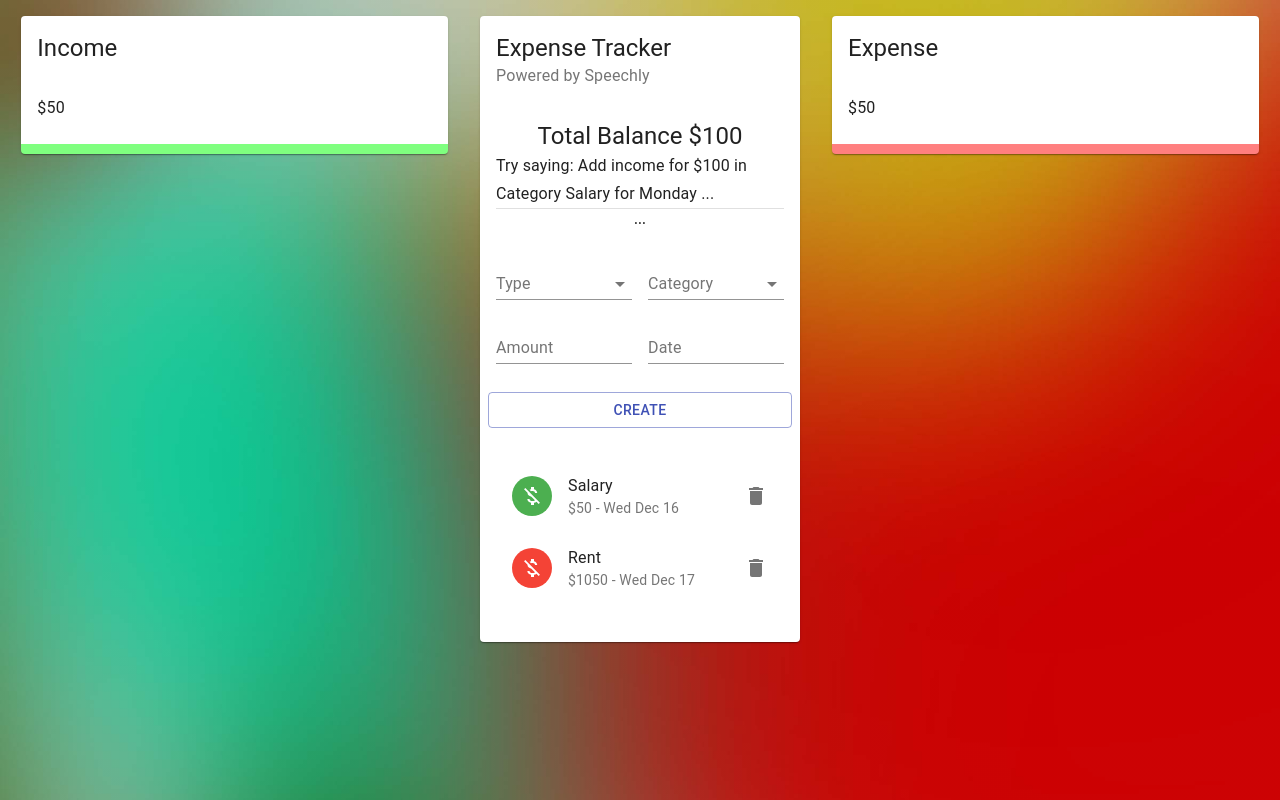
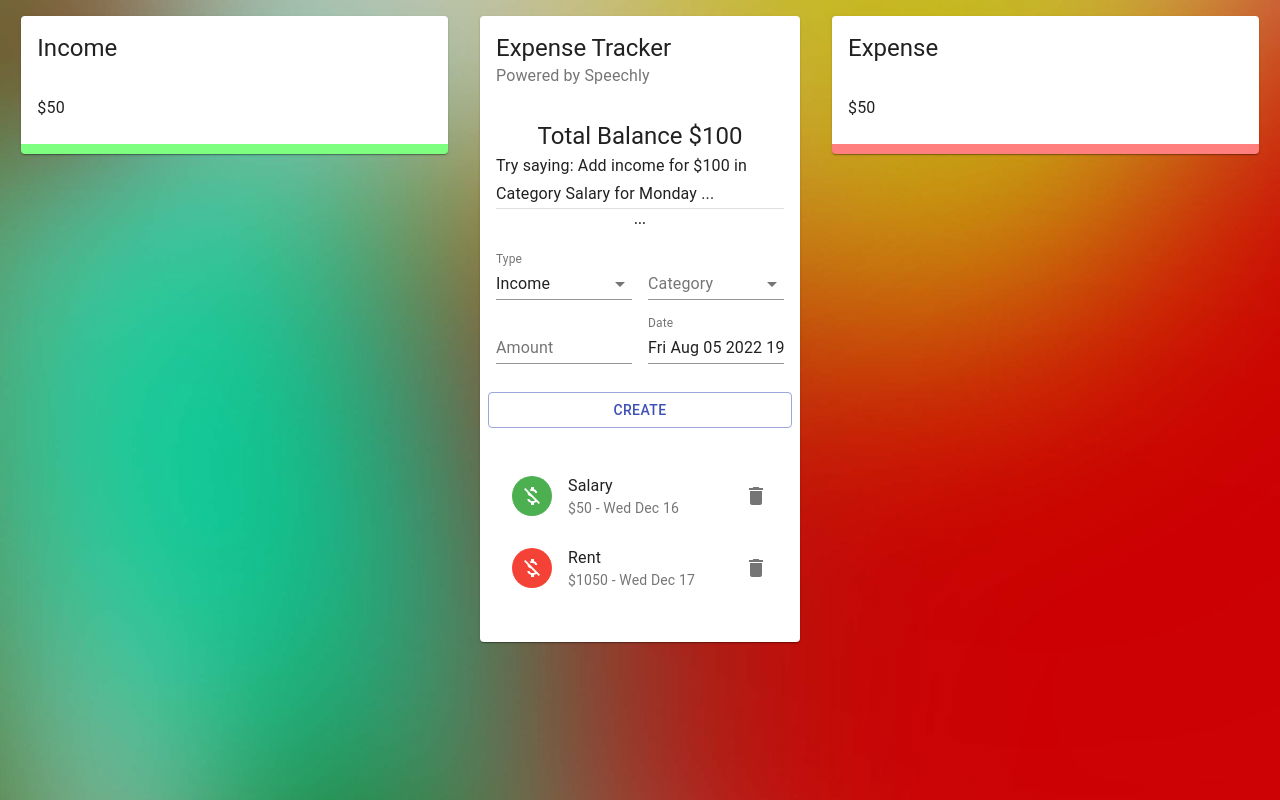
Before and after one commit to JaredMedeiros/BudgetApp, a React (Create React App) app: page / in a window 1280 px wide. Built offline with nearby package versions, Linux system fonts and the light colour scheme.

Commit message:
form able to update state and call functions from reducer

```diff
--- a/src/components/Main/Form/Form.jsx
+++ b/src/components/Main/Form/Form.jsx
@@ -1,10 +1,29 @@
-import React from 'react';
+import React, { useState, useContext } from 'react';
 import { TextField, Typography, Grid, Button, FormControl, InputLabel, Select, MenuItem } from '@material-ui/core';
+import { ExpenseTrackerContext } from '../../../context/context';
+import { v4 as uuidv4 } from 'uuid';
 
 import useStyles from './styles'
 
+const initialState = {
+    amount: '',
+    category: '',
+    type: 'Income',
+    date: new Date(),
+}
+
 const Form = () => {
     const classes = useStyles()
+    const [formData, setFromData] = useState(initialState)
+    const { addTransaction } = useContext(ExpenseTrackerContext);
+
+    const createTransaction = () => {
+        const transaction = { ... formData, amount: Number(formData.amount), id: uuidv4()}
+
+        addTransaction()
+    }
+
+    console.log(formData);
 
     return (
         <Grid container spacing={2}>
@@ -16,7 +35,7 @@ const Form = () => {
             <Grid item xs={6}>
                 <FormControl fullWidth>
                     <InputLabel>Type</InputLabel>
-                    <Select>
+                    <Select value={formData.type} onChange={(e) => setFromData({ ... formData, type: e.target.value })}>
                         <MenuItem value="Income">Income</MenuItem>
                         <MenuItem value="Expense">Expense</MenuItem>
                     </Select>
@@ -25,19 +44,19 @@ const Form = () => {
             <Grid item xs={6}>
                 <FormControl fullWidth>
                     <InputLabel>Category</InputLabel>
-                    <Select>
+                    <Select value={formData.category} onChange={(e) => setFromData({ ... formData, category: e.target.value })}>
                         <MenuItem value="business">Business</MenuItem>
                         <MenuItem value="salary">Salary</MenuItem>
                     </Select>
                 </FormControl>
             </Grid>
             <Grid item xs={6}>
-                <TextField type="number" label="Amount" fullWidth />
+                <TextField type="number" label="Amount" fullWidth value={formData.amount} onchange={(e) => setFromData({ ... formData, amount: e.target.value })} />
             </Grid>
             <Grid item xs={6}>
-                <TextField type="dater" label="Date" fullWidth />
+                <TextField type="dater" label="Date" fullWidth value={formData.date} onchange={(e) => setFromData({ ... formData, date: e.target.value })} />
             </Grid>
-            <Button className={classes.button} variant="outlined" color="primary" fullWidth>Create</Button>
+            <Button className={classes.button} variant="outlined" color="primary" fullWidth onClick={createTransaction}>Create</Button>
         </Grid>
     )
 }
```
